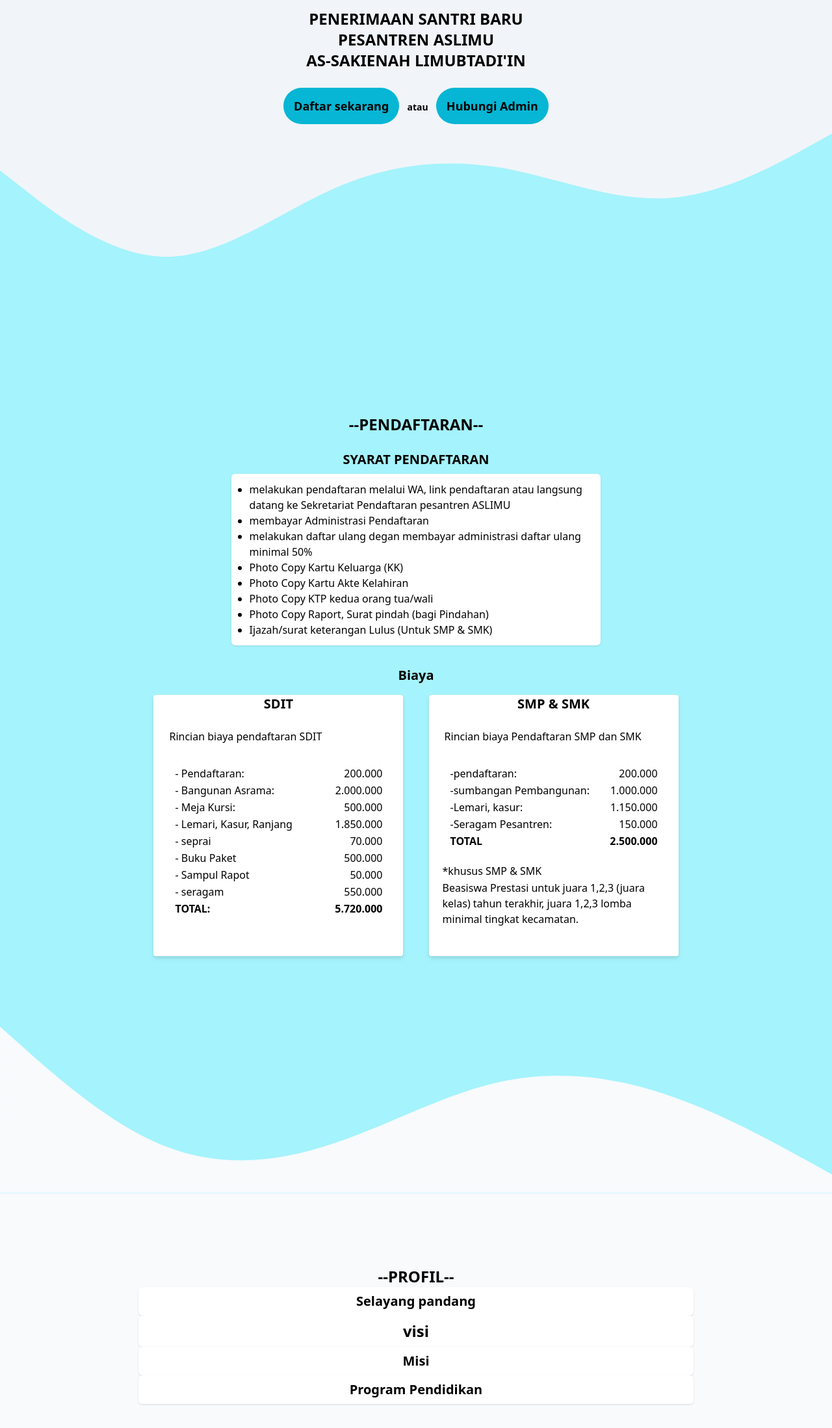
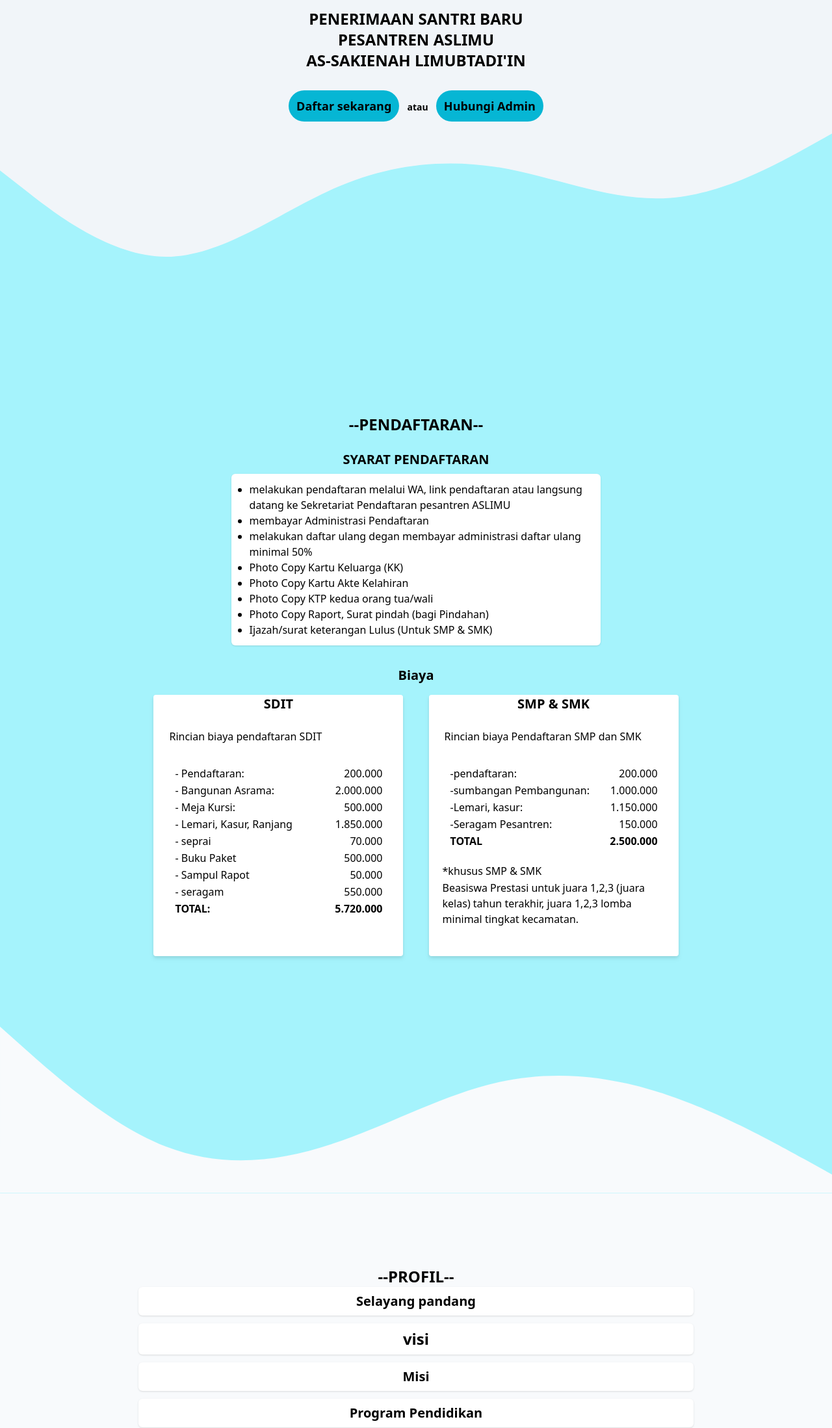
Before and after one commit to anf20/psb-aslimu2023, a plain HTML site: page index.html in a window 1280 px wide. Shown: the part 363-2560 px from the top of the page at 65% size. Drawn offline with nearby package versions, Linux system fonts and the light colour scheme.

Commit message:
fixing bug btn daftar dan layout max finish

```diff
--- a/index.html
+++ b/index.html
@@ -73,9 +73,9 @@
           AS-SAKIENAH LIMUBTADI'IN
         </span>
         <div class="top-10 mt-10 max-[920px]:flex max-[920px]:flex-col">
-          <a href="https://bit.ly/3ILhQ6Y" class="z-96 cursor-pointer bg-cyan-500 rounded-full p-4 m-2 text-lg font-bold hover:opacity-50 text-center">Daftar sekarang</a>
+          <a href="https://bit.ly/3ILhQ6Y" class="z-96 cursor-pointer bg-cyan-500 rounded-full p-3 m-2 text-lg font-bold hover:opacity-50 text-center">Daftar sekarang</a>
           <span class="text-sm text-center font-bold">atau</span>
-          <a href="https://wa.link/ckmho3" class="z-96 cursor-pointer bg-cyan-500 rounded-full p-4 m-2 text-lg font-bold hover:opacity-50 text-center">Hubungi Admin</a>
+          <a href="https://wa.link/ckmho3" class="z-96 cursor-pointer bg-cyan-500 rounded-full p-3 m-2 text-lg font-bold hover:opacity-50 text-center">Hubungi Admin</a>
         </div>
         <svg xmlns="http://www.w3.org/2000/svg" viewBox="0 0 1440 320" class="mt-[-16]"><path fill="#a5f3fc" fill-opacity="1" d="M0,96L48,133.3C96,171,192,245,288,245.3C384,245,480,171,576,128C672,85,768,75,864,90.7C960,107,1056,149,1152,144C1248,139,1344,85,1392,58.7L1440,32L1440,320L1392,320C1344,320,1248,320,1152,320C1056,320,960,320,864,320C768,320,672,320,576,320C480,320,384,320,288,320C192,320,96,320,48,320L0,320Z"></path></svg>
       </div>
@@ -194,7 +194,7 @@
 
     <div>
       <h1 class="text-2xl text-center font-bold pt-28" id="profil">--PROFIL--</h1>
-    <div class="card-selayangPandang cursor-pointer text-center md:m-auto md:w-4/6 bg-white p-2 m-3 shadow rounded-md" >
+    <div class="card-selayangPandang cursor-pointer text-center  bg-white p-2 m-3 shadow rounded-md md:m-auto md:mb-3 md:w-4/6" >
       <span class="font-bold text-xl">Selayang pandang</span></span>  <br>
       <p class="text-selayangPandang hidden">
         Pondok pesantren As-Sakienah Li mubtadiin Atau Lebih dikenal ALIMU adalah lembaga pendidikan pondok pesantren dibawah naungan Yayasan Islam Ar-Rahiyah PM. As-Sakienah </br></br>
@@ -209,7 +209,7 @@
     </div>
 
       <div class="visi-misi text-center">
-        <div class="card-visi cursor-pointer text-center md:m-auto md:w-4/6 bg-white p-2 m-3 shadow rounded-md transition-all ease-in duration-500"
+        <div class="card-visi cursor-pointer text-center md:m-auto md:w-4/6 md:mb-3  bg-white p-2 m-3 shadow rounded-md transition-all ease-in duration-500"
         >
           <span class="font-bold text-2xl">visi</span>
           <p class="text-visi hidden">Mencetak generasi muda yang Qur'ani, mandiri, produktif
@@ -217,7 +217,7 @@
             yang kokoh serta wawasan kebangsaan yang luas
             </p>
         </div>
-        <div class="card-misi cursor-pointer text-center md:m-auto md:w-4/6 bg-white p-2 m-3 shadow rounded-md">
+        <div class="card-misi cursor-pointer text-center md:m-auto md:w-4/6 md:mb-3  bg-white p-2 m-3 shadow rounded-md">
           <span class="font-bold text-xl">Misi</span>
           <ul class="text-misi hidden text-left list-disc pl-4">
             <li>Menyelenggarakan pendidikan keagamaan, kebangsaan dan
@@ -233,7 +233,7 @@
           </ul>
         </div>
       </div>
-      <div class="card-prodik cursor-pointer text-center md:m-auto md:w-4/6 bg-white p-2 m-3 shadow rounded-md">
+      <div class="card-prodik cursor-pointer text-center md:m-auto md:w-4/6 md:mb-3  bg-white p-2 m-3 shadow rounded-md">
         <span class=" font-bold text-xl">Program Pendidikan</span>
           <ul class="text-prodik hidden text-left list-disc pl-4">
             <li class="ml-2">
```
